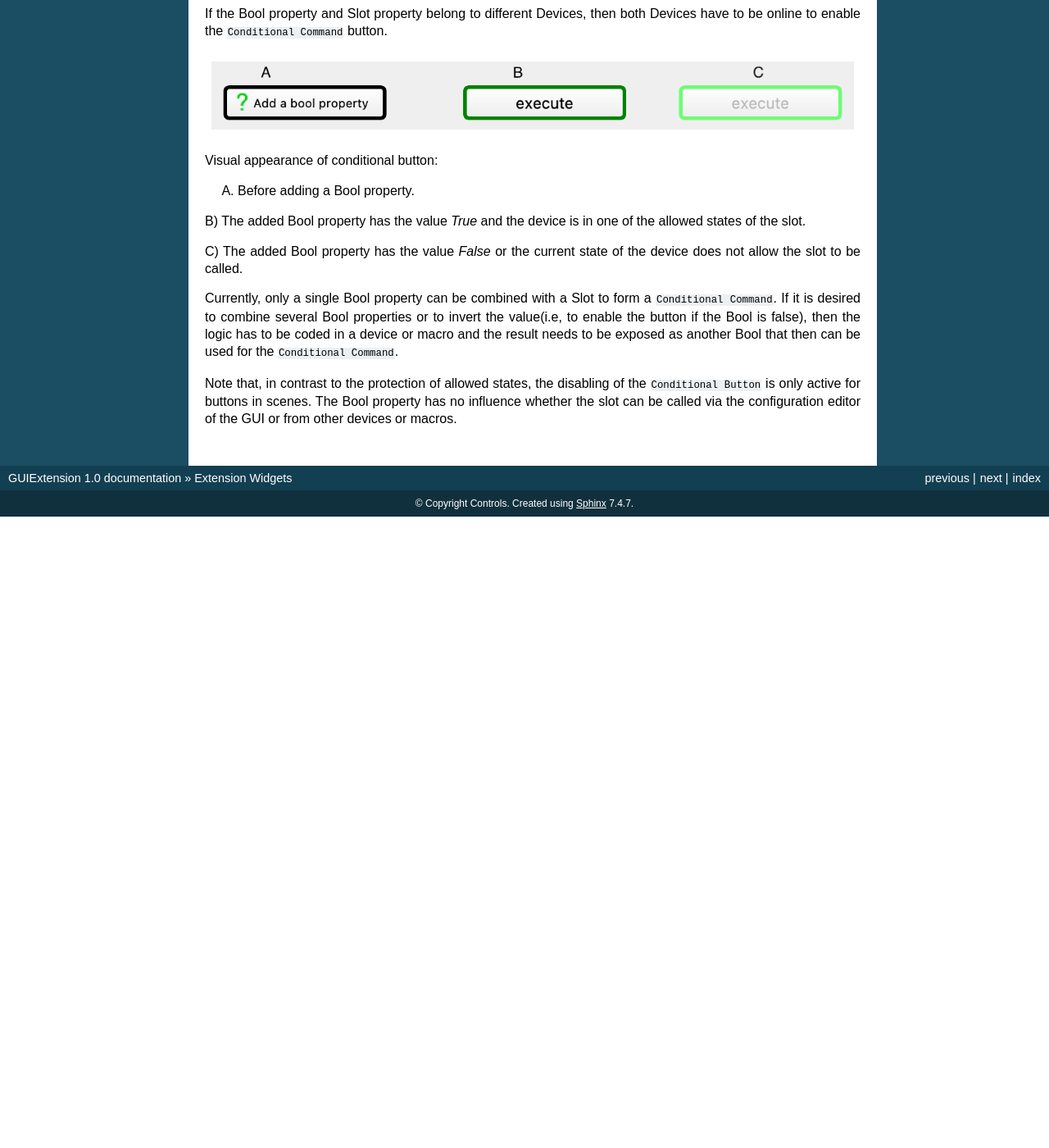
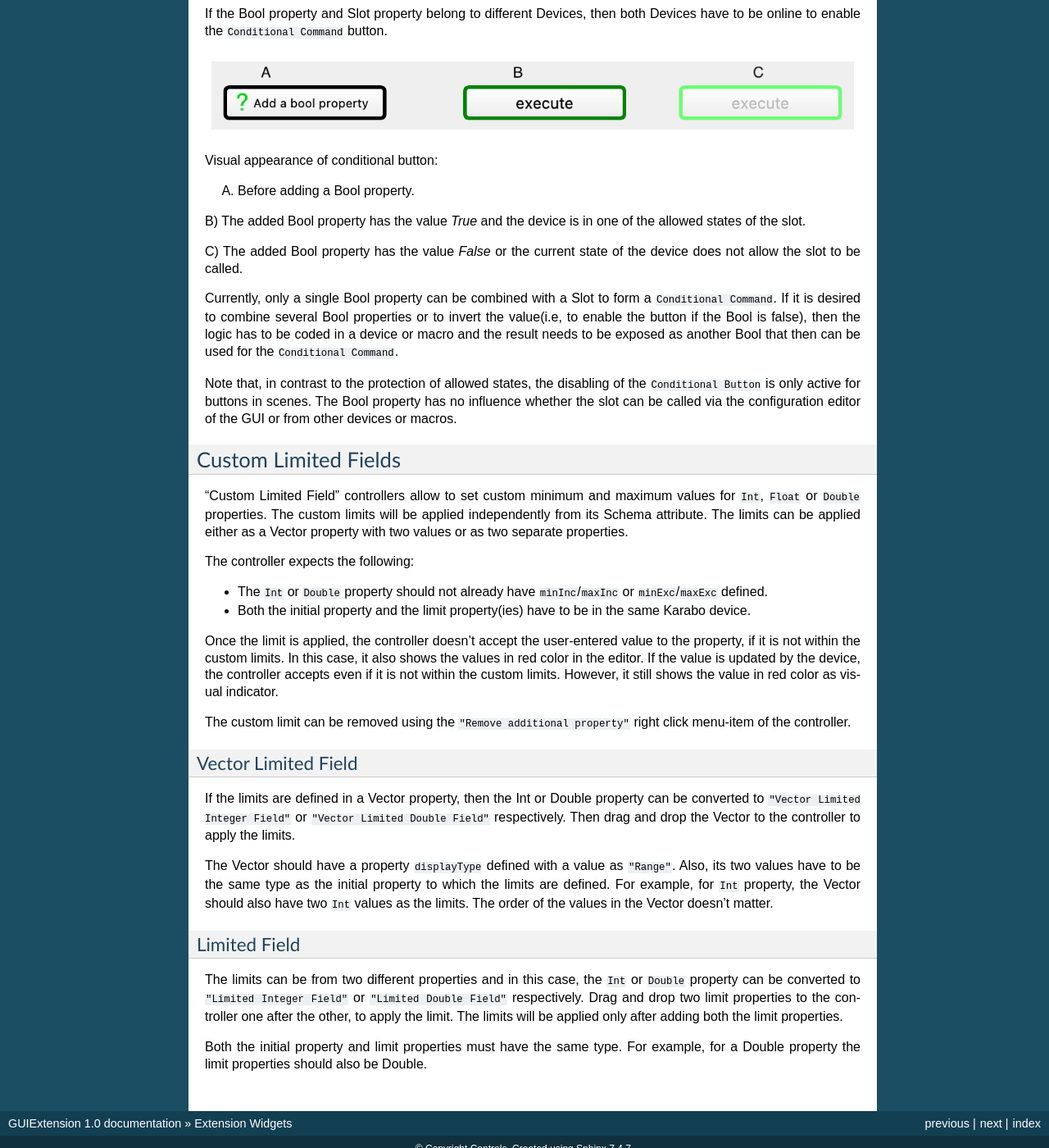
Before and after one commit to European-XFEL/guiextensions, a Sphinx documentation site: the page built from doc/source/widget_documentation.rst, in a window 1280 px wide and 1400 px high, scrolled down 5321 px. Shown: the whole window at 82% size. Built offline with Sphinx 7.4.7, drawn with Linux system fonts in a browser that asks for light colours; before the commit the page ends 5951 px from its top, so only the background shows below that; some of the changed text lies outside the part shown.

Commit message:
Documentation for Custom Limited Field

```diff
--- a/doc/source/widget_documentation.rst
+++ b/doc/source/widget_documentation.rst
@@ -212,3 +212,31 @@ needs to be exposed as another Bool that then can be used for the ``Conditional
 Note that, in contrast to the protection of allowed states, the disabling of the ``Conditional Button``
 is only active for buttons in scenes. The Bool property has no influence whether the slot can be
 called via the configuration editor of the GUI or from other devices or macros.
+
+
+Custom Limited Fields
+=====================
+
+"Custom Limited Field" controllers  allow to set custom minimum and maximum values for ``Int``, ``Float`` or ``Double`` properties. The custom limits will be applied independently from its Schema attribute.  The limits can be applied either as a Vector property with two values or as two separate properties.
+
+The controller expects the following:
+
+* The ``Int`` or ``Double`` property should not already have  ``minInc``/``maxInc`` or ``minExc``/``maxExc`` defined.
+* Both the initial property and the limit property(ies) have to be in the same Karabo device.
+
+
+Once the limit is applied, the controller doesn't accept the user-entered value to the property, if it is not within the custom limits. In this case, it also shows the values in red color in the editor. If the value is updated by the device, the controller accepts even if it is not within the custom limits. However, it still shows the value in red color as visual indicator.
+
+The custom limit can be removed using the ``"Remove additional property"`` right click menu-item of the controller.
+
+Vector Limited Field
+~~~~~~~~~~~~~~~~~~~~
+If the limits are defined in a Vector property, then the Int or Double property can be converted to ``"Vector Limited Integer Field"`` or ``"Vector Limited Double Field"`` respectively. Then drag and drop the Vector to the controller to apply the limits.
+
+The Vector should have a property ``displayType`` defined with a value as ``"Range"``. Also, its two values have to be the same type as the initial property to which the limits are defined. For example, for ``Int`` property, the Vector should also have two ``Int`` values as the limits. The order of the values in the Vector doesn't matter.
+
+Limited Field
+~~~~~~~~~~~~~
+The limits can be from two different properties and in this case, the ``Int`` or ``Double`` property can be converted to ``"Limited Integer Field"`` or ``"Limited Double Field"`` respectively. Drag and drop two limit properties to the controller one after the other, to apply the limit. The limits will be applied only after adding both the limit properties.
+
+Both the initial property and limit properties must have the same type. For example, for a Double property the limit properties should also be Double.
```
